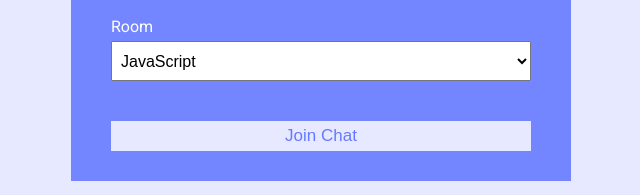
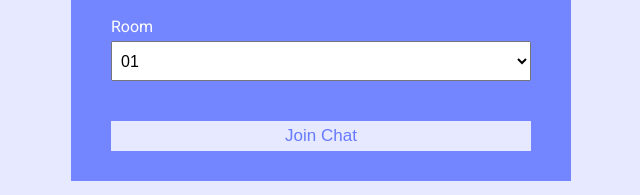
Before and after one commit to ankitsaini074/chat_cord, a website: page public/index.html in a window 1280 px wide. Shown: the part 255-450 px from the top of the page, 319-959 px from the left. Drawn offline with Linux system fonts and the light colour scheme.

Commit message:
Update index.html

```diff
--- a/public/index.html
+++ b/public/index.html
@@ -33,12 +33,12 @@
 					<div class="form-control">
 						<label for="room">Room</label>
 						<select name="room" id="room">
-							<option value="JavaScript">JavaScript</option>
-							<option value="Python">Python</option>
-							<option value="PHP">PHP</option>
-							<option value="C#">C#</option>
-							<option value="Ruby">Ruby</option>
-							<option value="Java">Java</option>
+							<option value="01">01</option>
+							<option value="02">02</option>
+							<option value="03">03</option>
+							<option value="04">04</option>
+							<option value="05">05</option>
+							<option value="06">06</option>
 						</select>
 					</div>
 					<button type="submit" class="btn">Join Chat</button>
```
